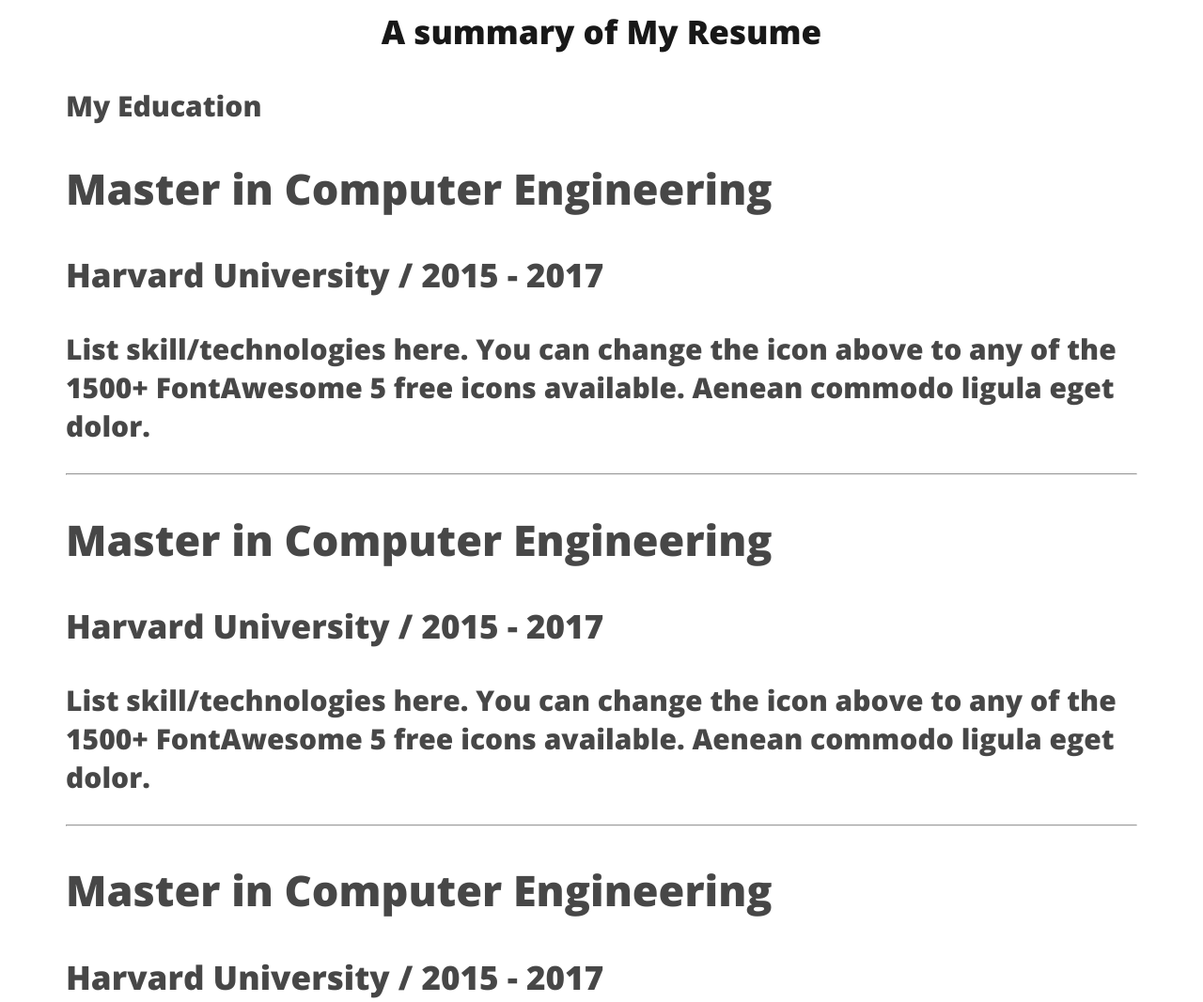
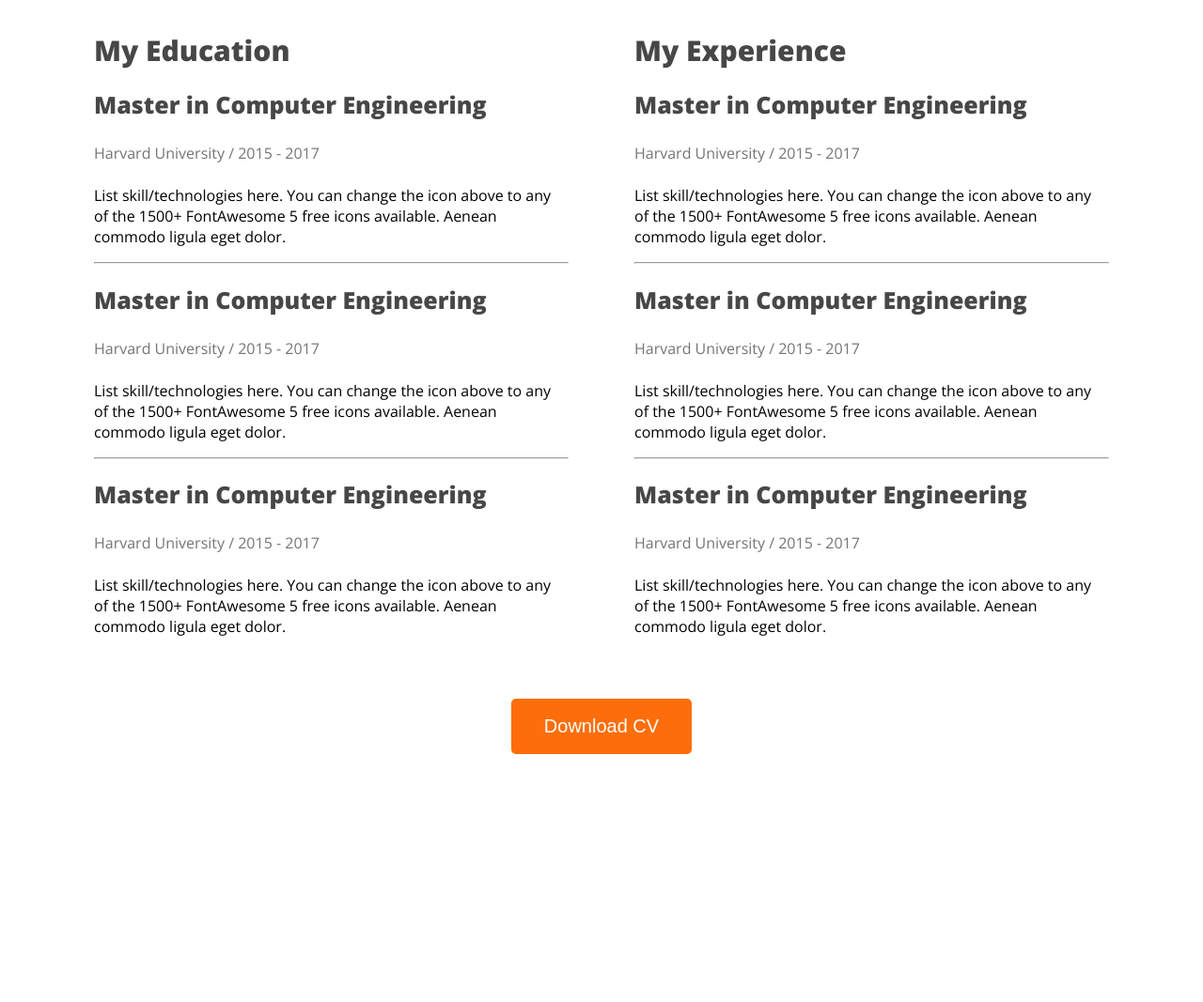
Before and after one commit to shihabosm/porfolio-website-p, a plain HTML site: page index.html in a window 1280 px wide. Shown: the part 2413-3480 px from the top of the page at 94% size. After the commit the page ends 3216 px from the top, so only its background shows below. Drawn offline with nearby package versions, Linux system fonts and the light colour scheme.

Commit message:
main finish

```diff
--- a/index.html
+++ b/index.html
@@ -83,57 +83,75 @@
                 </div>
             </div>
         </section>
-        <section>
-            <h3 class="section-title">A summary of My Resume</h3>
-            <div class="resume-continer">
-                <div class="resume-column resume-column-title">
-                    <h3 class="resume-column-title">My Education</h3>
-                    <div class="resume-items">
-                        <h2 class="resume-items-title">Master in Computer Engineering</h2>
-                        <h3 class="resume-item-institute">Harvard University / 2015 - 2017</h3>
-                        <p class="resume-item-des">List skill/technologies here. You can change the icon above
+        <h3 class="section-title">A summary of My Resume</h3>
+        <div class="resume-continer">
+            <!-- .resume-column*2>h3.resume-column-title -->
+            <div class="resume-column">
+                <h3 class="resume-column-title">My Education</h3>
+                <div class="resume-item">
+                    <h2 class="resume-item-title">Master in Computer Engineering</h2>
+                    <h3 class="resume-item-inistitute">Harvard University / 2015 - 2017</h3>
+                    <p class="resume-item-description">List skill/technologies here. You can change the icon above
 to any of the 1500+ FontAwesome 5 free icons available. Aenean commodo ligula eget dolor.</p>
-                    </div>
-                    <hr>
-                    <div class="resume-items">
-                        <h2 class="resume-items-title">Master in Computer Engineering</h2>
-                        <h3 class="resume-item-institute">Harvard University / 2015 - 2017</h3>
-                        <p class="resume-item-des">List skill/technologies here. You can change the icon above
+
+                </div>
+                <hr>
+
+                <div class="resume-item">
+                    <h2 class="resume-item-title">Master in Computer Engineering</h2>
+                    <h3 class="resume-item-inistitute">Harvard University / 2015 - 2017</h3>
+                    <p class="resume-item-description">List skill/technologies here. You can change the icon above
 to any of the 1500+ FontAwesome 5 free icons available. Aenean commodo ligula eget dolor.</p>
-                    </div>
-                    <hr>
-                    <div class="resume-items">
-                        <h2 class="resume-items-title">Master in Computer Engineering</h2>
-                        <h3 class="resume-item-institute">Harvard University / 2015 - 2017</h3>
-                        <p class="resume-item-des">List skill/technologies here. You can change the icon above
+
+                </div>
+                <hr>
+
+                <div class="resume-item">
+                    <h2 class="resume-item-title">Master in Computer Engineering</h2>
+                    <h3 class="resume-item-inistitute">Harvard University / 2015 - 2017</h3>
+                    <p class="resume-item-description">List skill/technologies here. You can change the icon above
 to any of the 1500+ FontAwesome 5 free icons available. Aenean commodo ligula eget dolor.</p>
-                    </div>
+
                 </div>
 
-                <div class="resume-column resume-column-title">
-                          <h3 class="resume-column-title">My Experience</h3>
-                    <div class="resume-items">
-                        <h2 class="resume-items-title">Master in Computer Engineering</h2>
-                        <h3 class="resume-item-institute">Harvard University / 2015 - 2017</h3>
-                        <p class="resume-item-des">List skill/technologies here. You can change the icon above
+
+
+            </div>
+            <div class="resume-column">
+                <h3 class="resume-column-title">My Experience</h3>
+                  <div class="resume-item">
+                    <h2 class="resume-item-title">Master in Computer Engineering</h2>
+                    <h3 class="resume-item-inistitute">Harvard University / 2015 - 2017</h3>
+                    <p class="resume-item-description">List skill/technologies here. You can change the icon above
 to any of the 1500+ FontAwesome 5 free icons available. Aenean commodo ligula eget dolor.</p>
-                    </div>
-                    <hr>
-                    <div class="resume-items">
-                        <h2 class="resume-items-title">Master in Computer Engineering</h2>
-                        <h3 class="resume-item-institute">Harvard University / 2015 - 2017</h3>
-                        <p class="resume-item-des">List skill/technologies here. You can change the icon above
+
+                </div>
+                <hr>
+
+                <div class="resume-item">
+                    <h2 class="resume-item-title">Master in Computer Engineering</h2>
+                    <h3 class="resume-item-inistitute">Harvard University / 2015 - 2017</h3>
+                    <p class="resume-item-description">List skill/technologies here. You can change the icon above
 to any of the 1500+ FontAwesome 5 free icons available. Aenean commodo ligula eget dolor.</p>
-                    </div>
-                    <hr>
-                    <div class="resume-items">
-                        <h2 class="resume-items-title">Master in Computer Engineering</h2>
-                        <h3 class="resume-item-institute">Harvard University / 2015 - 2017</h3>
-                        <p class="resume-item-des">List skill/technologies here. You can change the icon above
+
+                </div>
+                <hr>
+
+                <div class="resume-item">
+                    <h2 class="resume-item-title">Master in Computer Engineering</h2>
+                    <h3 class="resume-item-inistitute">Harvard University / 2015 - 2017</h3>
+                    <p class="resume-item-description">List skill/technologies here. You can change the icon above
 to any of the 1500+ FontAwesome 5 free icons available. Aenean commodo ligula eget dolor.</p>
-                    </div>
+
                 </div>
             </div>
+
+        </div>
+
+            <div class="download-cv">
+                <button class="btn-primary">Download CV</button>
+            </div>
+
         </section>
 
     </main>
--- a/style.css
+++ b/style.css
@@ -163,3 +163,48 @@ font-size: 30px;
 font-weight: 700;
 
         }
+.resume-column-title{
+    color:  #474747;
+
+font-size: 30px;
+
+font-weight: 700;
+margin-bottom: 10px;
+
+}
+
+.resume-continer{
+    display: flex;
+    gap: 70px;
+}
+.resume-item-inistitute{
+    margin-bottom: 20px;
+    margin-top: 0;
+}
+
+.info-description,.resume-item-inistitute{
+    color:  #757575;
+
+font-size: 16px;
+
+font-weight: 400;
+line-height: 28px; /* 175% */
+
+}
+.resume-item-title{
+    color: var(--Dark-02, #474747);
+;
+font-size: 25px;
+
+font-weight: 700;
+
+}
+.resume-continer{
+    margin: 30px ;
+}
+
+
+.download-cv{
+    text-align: center;
+    margin-top: 50px;
+}
```
